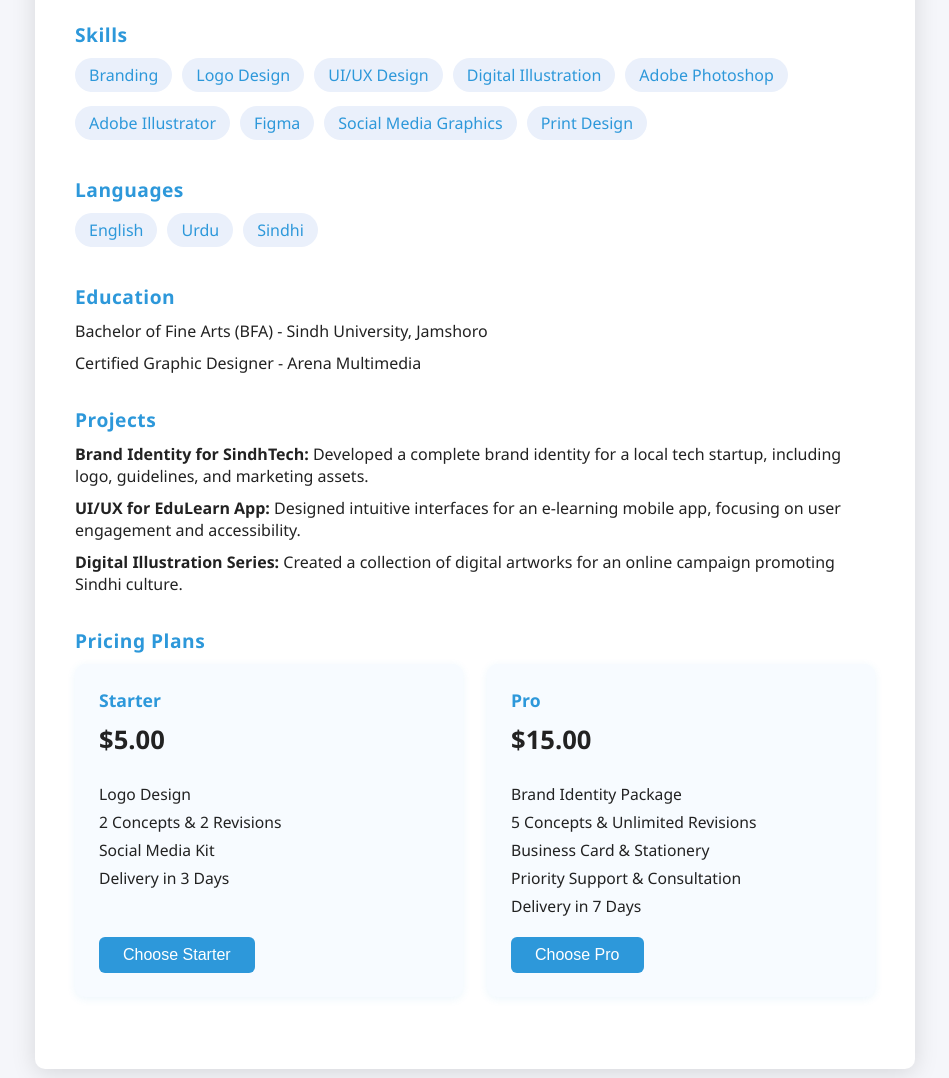
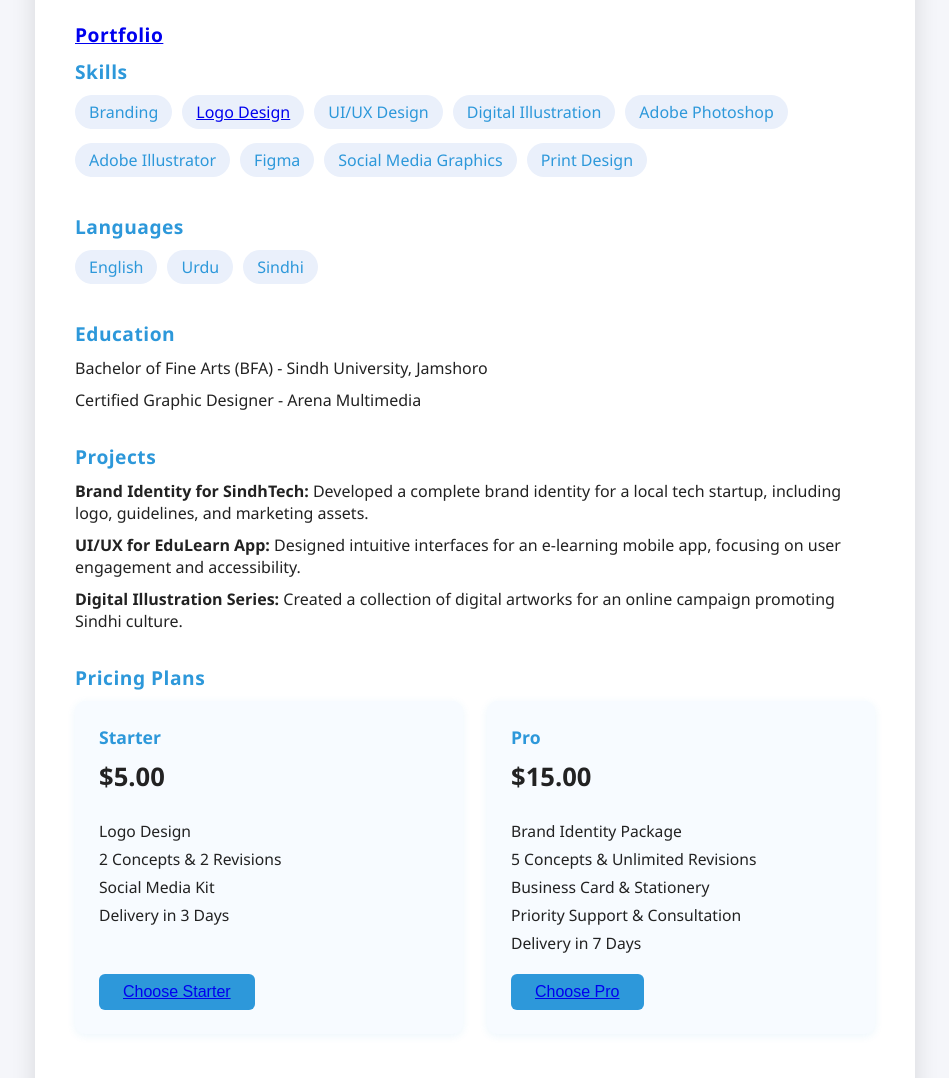
Before and after one commit to Aneesabro/profile, a plain HTML site: page index.html in a window 1280 px wide. Shown: the part 222-1300 px from the top of the page, without its empty margins (165-1114 px from the left). Drawn offline with Linux system fonts and the light colour scheme.

Commit message:
Update index.html

```diff
--- a/index.html
+++ b/index.html
@@ -159,10 +159,11 @@
     </div>
 
     <div class="section">
+      <div class="section-title"><a href="https://aneesabro.github.io/profile/portfolio">Portfolio</a></div>
       <div class="section-title">Skills</div>
       <div class="skills">
         <div class="skill">Branding</div>
-        <div class="skill">Logo Design</div>
+        <div class="skill"><a href="https://aneesabro.github.io/profile/designs.html">Logo Design</a></div>
         <div class="skill">UI/UX Design</div>
         <div class="skill">Digital Illustration</div>
         <div class="skill">Adobe Photoshop</div>
@@ -211,7 +212,7 @@
             <li>Social Media Kit</li>
             <li>Delivery in 3 Days</li>
           </ul>
-          <button class="plan-btn" href="mailto:aneeskhanabro@gmail.com">Choose Starter</button>
+          <button class="plan-btn" ><a href="mailto:aneeskhanabro@gmail.com">Choose Starter</a></button>
         </div>
         <div class="pricing-plan">
           <div class="plan-title">Pro</div>
@@ -223,7 +224,7 @@
             <li>Priority Support & Consultation</li>
             <li>Delivery in 7 Days</li>
           </ul>
-          <button class="plan-btn" href="mailto:aneeskhanabro@gmail.com">Choose Pro</button>
+          <button class="plan-btn"><a href="mailto:aneeskhanabro@gmail.com">Choose Pro</a> </button>
         </div>
       </div>
     </div>
```
